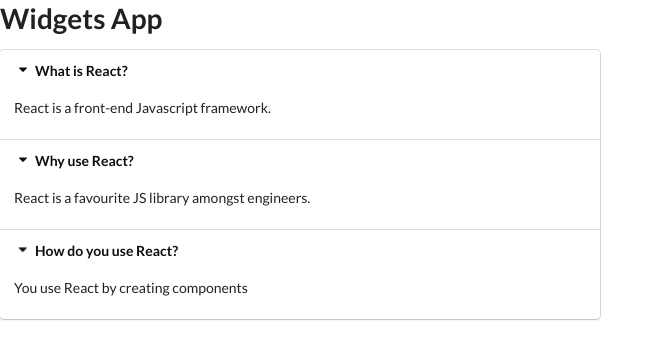
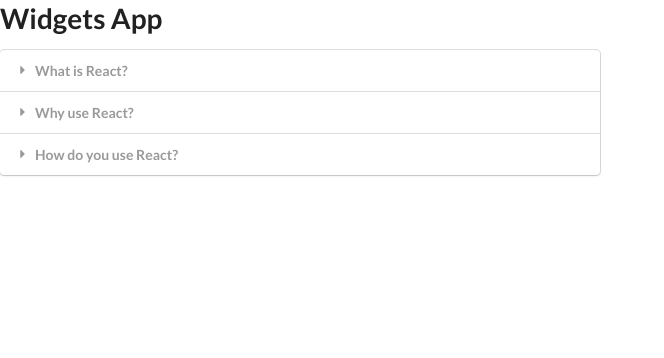
Before and after one commit to glynester/widgets, a React (Create React App) app: page / in a window 1280 px wide. Shown: the top 358 px of the page, without its empty margins (0-664 px from the left). Built offline with nearby package versions, Linux system fonts and the light colour scheme.

Commit message:
Set up useState hook to determine clicked item index. Toggled className.

```diff
--- a/src/components/Accordion.js
+++ b/src/components/Accordion.js
@@ -1,15 +1,26 @@
-import React from 'react';
+import React, {useState} from 'react';
 
 const Accordion = ({items})=>{
-  console.log(items);
-  const renderedItems=items.map(item=>{
+  // Array destructuring
+  console.log("XXXX",useState(null))
+  const [activeIndex, setActiveIndex] = useState(null);
+
+  const onTitleClick=(index)=>{
+    // console.log('Title clicked',index);
+    setActiveIndex(index);
+  }
+
+
+  const renderedItems=items.map((item,index)=>{
+    // active - will add a cLassName 'active' to show or add '' to hide the detail of the item as appropriate.
+    const active = index===activeIndex?'active':'';
     return (
       <React.Fragment key={item.title}>
-        <div className="title active">
+        <div className={`title ${active}`} onClick={()=>onTitleClick(index)}>
           <i className="dropdown icon"></i>
           {item.title}
         </div>
-        <div className="content active">
+        <div className={`content ${active}`}>
           <p>{item.content}</p>
         </div>
       </React.Fragment>
@@ -19,6 +30,7 @@
   // return <h1>{items.length}</h1>;
   return <div className="ui styled accordion">
       {renderedItems}
+      {/* <h1>{activeIndex}</h1> */}
     </div>;
 }
 
```
